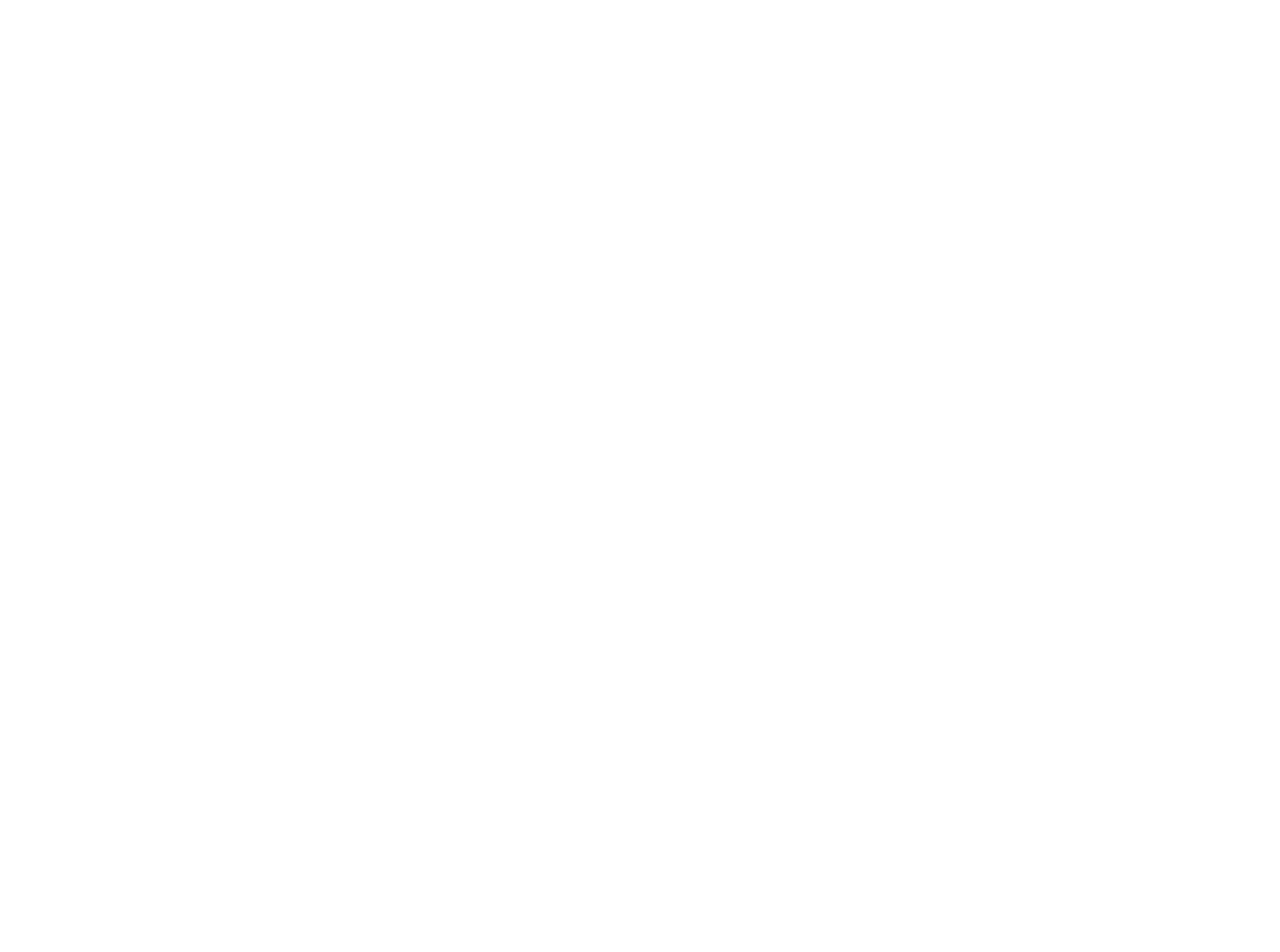
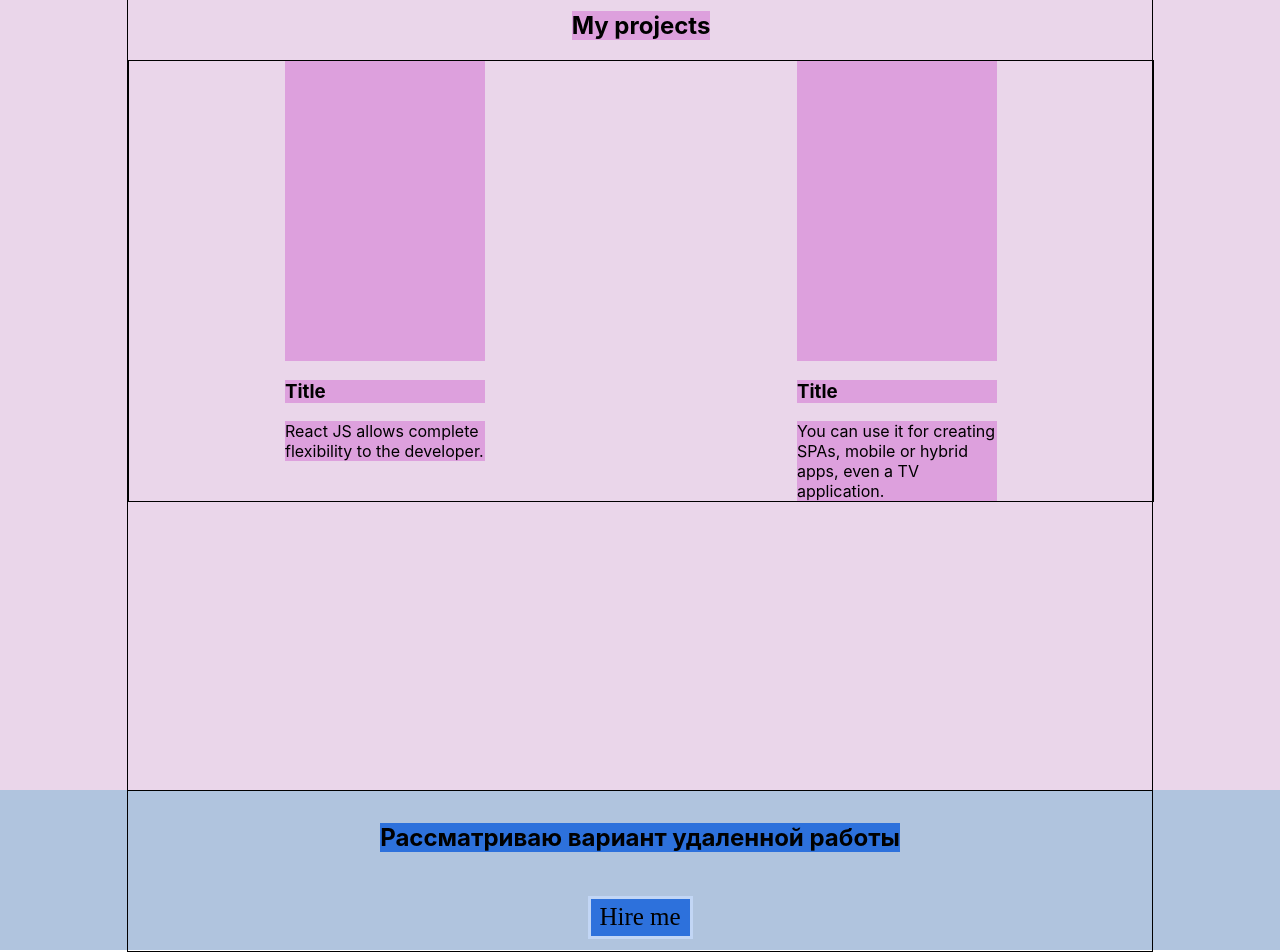
Before and after one commit to Aisylu24/my-portfolio, a React (Create React App) app: page / in a window 1280 px wide. Shown: the part 1690-2642 px from the top of the page. Before the commit the page ends 1682 px from the top, so only its background shows below. Built offline with nearby package versions, Linux system fonts and the light colour scheme.

Commit message:
portfolio update

```diff
--- a/src/App.tsx
+++ b/src/App.tsx
@@ -3,6 +3,8 @@
 import Header from "./header/Header";
 import Main from "./main/Main";
 import Skills from "./skills/Skills";
+import Projects from "./projects/Projects";
+import Hire from "./hire/Hire";
 
 function App() {
     return (
@@ -10,6 +12,8 @@
             <Header/>
             <Main/>
             <Skills/>
+            <Projects/>
+            <Hire/>
         </div>
     );
 }
--- /dev/null
+++ b/src/hire/Hire.module.css
@@ -0,0 +1,27 @@
+.hireBlock {
+    height: 20vh;
+    background-color: lightsteelblue;
+}
+
+.hire {
+    display: flex;
+    flex-direction: column;
+    border: 1px solid;
+}
+
+.hireTitle {
+    background-color: #2d71dc;
+}
+
+.hireMeButton {
+    background-color: #2d71dc;
+    font-size: 25px;
+    font-family: Broadway serif;
+    border: 3px solid rgba(255, 255, 255, 0.71);
+    height: 43px;
+    width: 105px;
+}
+
+.hireMeButton:hover {
+    font-weight: bold;
+}
--- /dev/null
+++ b/src/hire/Hire.tsx
@@ -0,0 +1,16 @@
+import React from 'react';
+import s from './Hire.module.css'
+import commonStyle from "../common/styles/Container.module.css";
+
+const Hire = () => {
+    return (
+        <div className={s.hireBlock}>
+            <div className={`${commonStyle.container} ${s.hire}`}>
+            <h2 className={s.hireTitle}>Рассматриваю вариант удаленной работы</h2>
+            <button className={s.hireMeButton} onClick={()=>{alert('Hire me')}}>Hire me</button>
+            </div>
+        </div>
+    );
+};
+
+export default Hire;
--- /dev/null
+++ b/src/projects/Project.tsx
@@ -0,0 +1,20 @@
+import React from 'react';
+import s from './Projects.module.css'
+
+
+type ProjectType={
+    title: string
+    description:string
+}
+
+const Project = (props: ProjectType) => {
+    return (
+        <div>
+            <div className={s.photo}></div>
+            <h3 className={s.projectTitle}>{props.title}</h3>
+            <div className={s.description}>{props.description}</div>
+        </div>
+    );
+};
+
+export default Project;
--- /dev/null
+++ b/src/projects/Projects.module.css
@@ -0,0 +1,35 @@
+.projectsBlock {
+    height: 100vh;
+    background-color: #ead6ea;
+}
+
+.projectsContainer {
+    flex-direction: column;
+    justify-content: start;
+}
+
+.projectsTitle {
+    background-color: plum;
+}
+
+.projects {
+    border: 1px solid;
+    display: flex;
+    justify-content: space-around;
+    width: 100%;
+}
+
+.photo {
+    width: 200px;
+    height: 300px;
+    background-color: plum;
+}
+
+.projectTitle {
+    background-color: plum;
+}
+
+.description {
+    background-color: plum;
+    width: 200px;
+}
--- /dev/null
+++ b/src/projects/Projects.tsx
@@ -0,0 +1,21 @@
+import React from 'react';
+import s from "./Projects.module.css"
+import Project from "./Project";
+import commonStyle from "../common/styles/Container.module.css";
+
+const Projects = () => {
+    return (
+        <div className={s.projectsBlock}>
+            <div className={`${commonStyle.container} ${s.projectsContainer}`}>
+                <h2 className={s.projectsTitle}>My projects</h2>
+                <div className={s.projects}>
+                    <Project title={"Title"} description={'React JS allows complete flexibility to the developer. '}/>
+                    <Project title={"Title"}
+                             description={'You can use it for creating SPAs, mobile or hybrid apps, even a TV application. '}/>
+                </div>
+            </div>
+        </div>
+    );
+};
+
+export default Projects;
```
